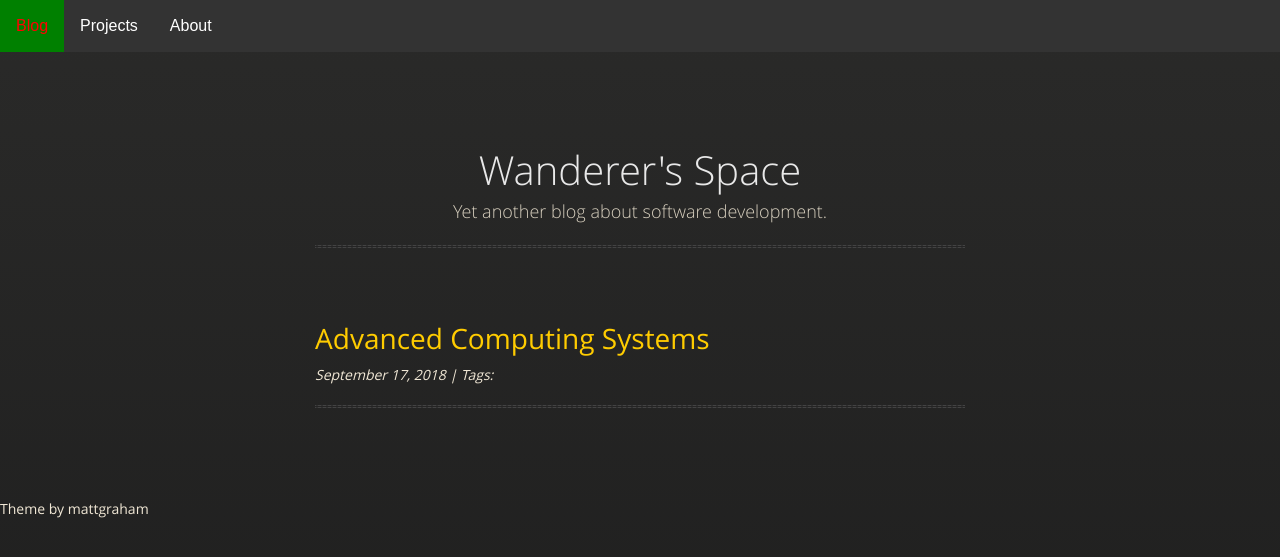
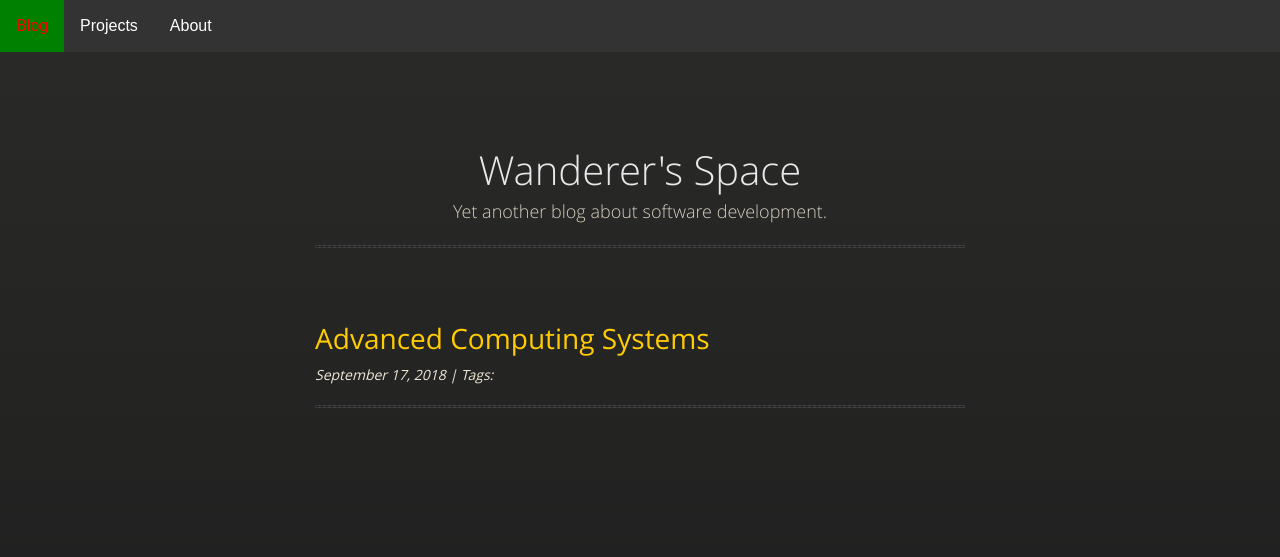
Before and after one commit to naveenspace7/portfolio, a Jekyll site: the page built from index.html, in a window 1280 px wide. Shown: the top 557 px of the page. Built offline with Jekyll 4.4.1, drawn with Linux system fonts in a browser that asks for light colours.

Commit message:
Remove credits

```diff
--- a/_layouts/default.html
+++ b/_layouts/default.html
@@ -116,11 +116,5 @@
       </script>
     {% endif %}
 
-    <footer>
-      <p text-align=right>Theme by mattgraham</p>
-      <!-- <p>Author: Hege Refsnes</p> -->
-      <!-- <p><a href="mailto:hege@example.com">hege@example.com</a></p> -->
-    </footer>
-
   </body>
 </html>
```
